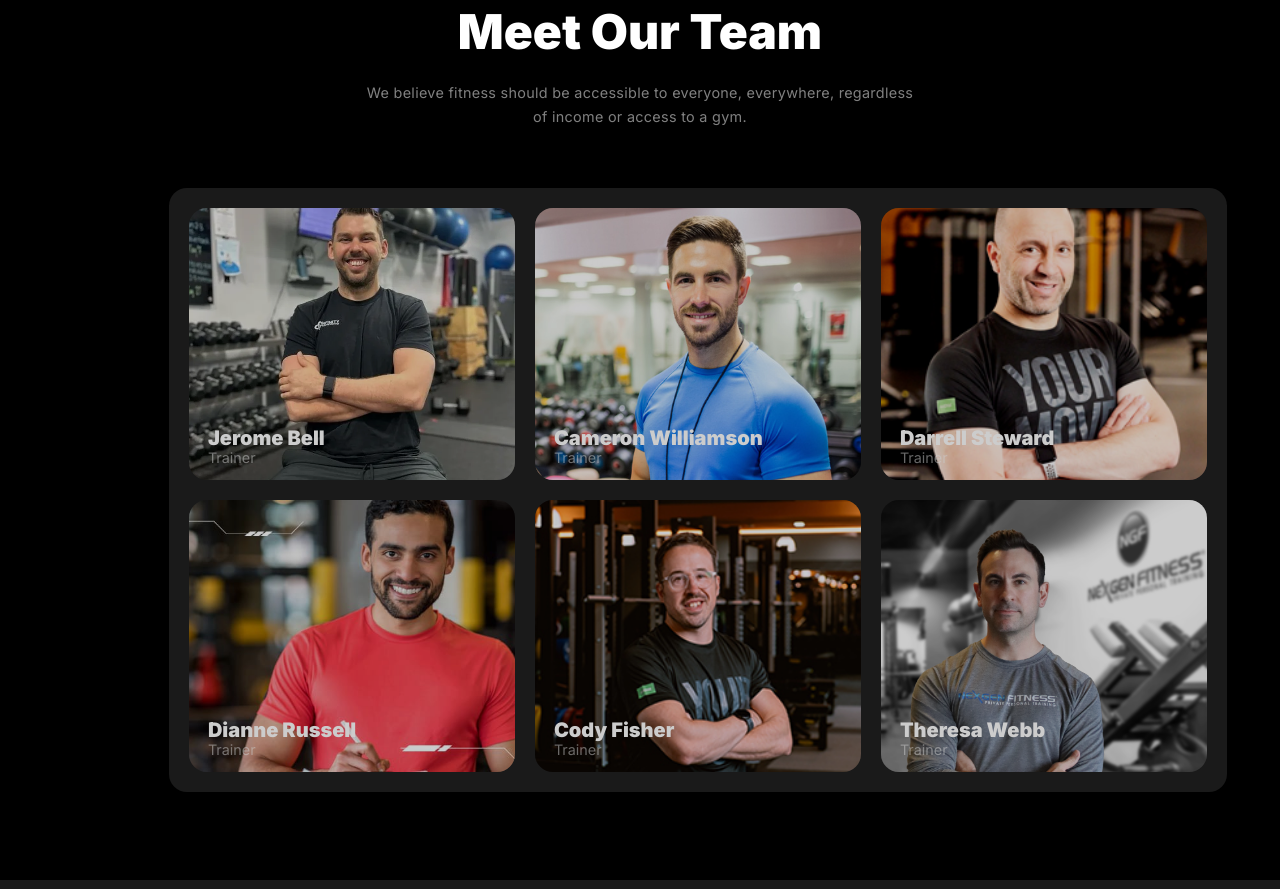
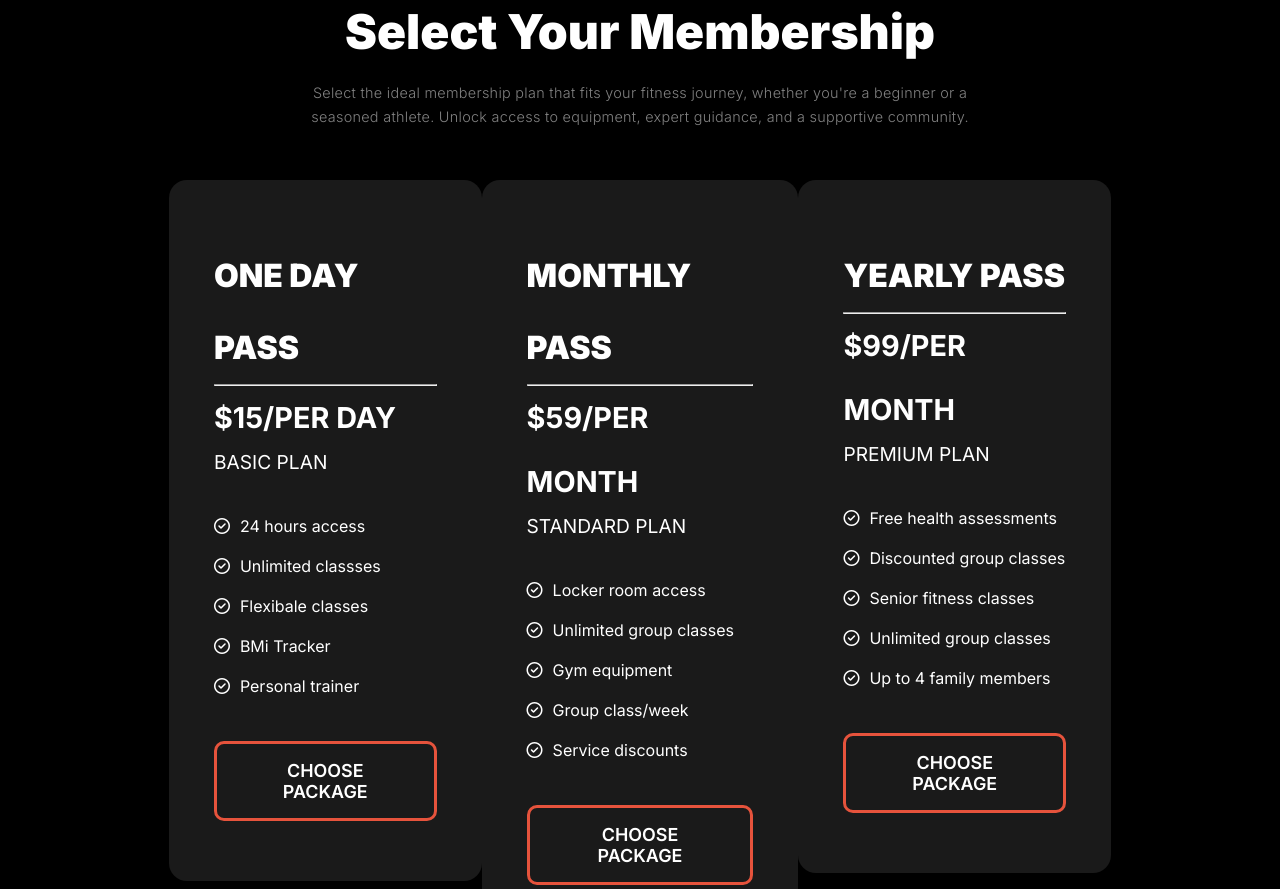
Before and after one commit to mrakashsaha/A2-Versatile, a plain HTML site: page index.html in a window 1280 px wide. Shown: the part 2590-3479 px from the top of the page. Drawn offline with Linux system fonts and the light colour scheme.

Commit message:
Everything completed

```diff
--- a/index.html
+++ b/index.html
@@ -152,9 +152,11 @@
                             </select>
                             <select class="activity" name="" id="">
                                 <option value="">Select an activity factor</option>
-                                <option value="activity 1">Activity 1</option>
-                                <option value="activity 2">Activity 2</option>
-                                <option value="activity 3">Activity 3</option>
+                                <option value="activity 1">Little or no Exercise / desk job</option>
+                                <option value="activity 2">Light exercise / sports 1 – 3 days/ week</option>
+                                <option value="activity 3">Moderate Exercise, sports 3 – 5 days </option>
+                                <option value="activity 3">Heavy Exercise / sports 6 – 7 days / week </option>
+                                <option value="activity 3">Very heavy exercise/ physical job / training 2 x / day </option>
                             </select>
                         </div>
                         <div>
@@ -163,6 +165,63 @@
                     </form>
                 </div>
               </div>
+            </div>
+        </section>
+        <section class="membership smart-container">
+            <div class="membership-heading">
+                <h2 class="content-heading">Select Your Membership</h2>
+                <p class="content-para membership-para">Select the ideal membership plan that fits your fitness journey, whether you're a beginner or a seasoned athlete. Unlock access to equipment, expert guidance, and a supportive community.</p>
+            </div>
+            <div class="membership-cards">
+                <div class="membership-card">
+                    <div class="ship-card-container">
+                        <h4>One Day Pass</h4>
+                        <hr>
+                        <h5>$15/Per Day</h4>
+                        <p>Basic Plan</p>
+                        <ul>
+                            <li><i class="fa-regular fa-circle-check circle-check"></i>24 hours access</li>
+                            <li><i class="fa-regular fa-circle-check circle-check"></i>Unlimited classses</li>
+                            <li><i class="fa-regular fa-circle-check circle-check"></i>Flexibale classes</li>
+                            <li><i class="fa-regular fa-circle-check circle-check"></i>BMi Tracker</li>
+                            <li><i class="fa-regular fa-circle-check circle-check"></i>Personal trainer</li>
+                        </ul>
+                        <button class="primary choose">CHOOSE PACKAGE</button>
+                    </div>
+                </div>
+                <div class="membership-card">
+                    <div class="ship-card-container">
+                        <h4>Monthly Pass</h4>
+                        <hr>
+                        <h5>$59/Per month</h4>
+                        <p>Standard Plan</p>
+                        <ul>
+                            <li><i class="fa-regular fa-circle-check circle-check"></i>Locker room access</li>
+                            <li><i class="fa-regular fa-circle-check circle-check"></i>Unlimited group classes</li>
+                            <li><i class="fa-regular fa-circle-check circle-check"></i>Gym equipment</li>
+                            <li><i class="fa-regular fa-circle-check circle-check"></i>Group class/week</li>
+                            <li><i class="fa-regular fa-circle-check circle-check"></i>Service discounts</li>
+                        </ul>
+                        <button class="primary choose">CHOOSE PACKAGE</button>
+                    </div>
+                </div>
+                <div class="membership-card">
+                    <div class="ship-card-container">
+                        <h4>Yearly Pass</h4>
+                        <hr>
+                        <h5>$99/Per month</h4>
+                        <p>Premium Plan</p>
+                        <ul>
+                            <li><i class="fa-regular fa-circle-check circle-check"></i>Free health assessments</li>
+                            <li><i class="fa-regular fa-circle-check circle-check"></i>Discounted group classes</li>
+                            <li><i class="fa-regular fa-circle-check circle-check"></i>Senior fitness classes</li>
+                            <li><i class="fa-regular fa-circle-check circle-check"></i>Unlimited group classes</li>
+                            <li><i class="fa-regular fa-circle-check circle-check"></i>Up to 4 family members</li>
+                        </ul>
+                        <button class="primary choose">CHOOSE PACKAGE</button>
+                    </div>
+                </div>
+
             </div>
         </section>
         <section class="meet smart-container">
@@ -250,7 +309,7 @@
                 </div>
                 </div>
             </div>
-            <hr>
+            <hr class="above-copyright">
             <p class="copyright">All right reserved @Fitness 2024</p>
         </section>
     </footer>
--- a/style.css
+++ b/style.css
@@ -1,5 +1,6 @@
 /* Font Importing and font styles */
 @import url('https://fonts.googleapis.com/css2?family=Inter:wght@100..900&display=swap');
+@import url('https://cdnjs.cloudflare.com/ajax/libs/font-awesome/6.6.0/css/all.min.css');
 @font-face {
     font-family:'Miama';
     src: url('fonts/Miama.ttf');
@@ -561,7 +562,7 @@ footer {
     margin-bottom:20px;
 }
 
-hr {
+.above-copyright {
     color:rgba(255, 255, 255, 0.1);
     border:1px solid;
     margin-top:60px;
@@ -583,7 +584,80 @@ hr {
     padding:36px 0px;
 }
 
+/* Option section Membership */
 
+.membership {
+    margin-top:88px;
+}
+.membership-heading h2  {
+    text-align: center;
+}
+
+.membership-para {
+    width:72%;
+    text-align: center;
+    margin: 20px auto;
+
+}
+
+.ship-card-container{
+    background-color: #1a1a1a;
+    padding: 60px 45px;
+    border-radius: 18px;
+}
+
+
+.ship-card-container>h4 {
+    font-size: 2rem;
+    font-weight: 900;
+    text-transform: uppercase;
+    line-height: 4.5rem;
+}
+
+
+.ship-card-container>h5 {
+    font-size: 1.8rem;
+    font-weight: 700;
+    text-transform: uppercase;
+    line-height: 4rem;
+}
+
+
+.ship-card-container>p {
+    font-size: 1.2rem;
+    font-weight: 400;
+    text-transform: uppercase;
+    margin-bottom: 32px;
+    /* line-height: 4rem; */
+}
+
+.membership-cards {
+    display: flex;
+    flex-direction: row;
+    justify-content: space-between;
+    margin-top:50px;
+}
+
+.ship-card-container>ul {
+    list-style-type: none;
+
+}
+
+.ship-card-container>ul>li{
+    background:20px;
+    padding:10px 0px;
+}
+
+.choose {
+    margin-top:35px;
+    border-radius: 10px;
+    border:3px solid #E6533C;
+    background-color: transparent;
+}
+
+.circle-check{
+    padding-right:10px;
+}
 
 
 /* Responsive for Mobile Devices */
@@ -820,7 +894,7 @@ hr {
         margin-bottom: 30px;
     }
 
-    hr {
+    .above-copyright {
         margin-top:10px;
     }
 
@@ -833,4 +907,25 @@ letter-spacing: 0.3px;
 text-align: left;
     }
 
+    /* Membership */
+
+    .membership{
+        margin-top:50px;
+    }
+    .membership-cards {
+        flex-direction: column;
+
+    }
+
+    .membership-card {
+        margin-top:20px;
+    }
+    .membership-para {
+        width:85%;
+        text-align: center;
+    }
+
+    .membership-header {
+        font-size:1.8rem;
+    }
 }
```
Also changed, not shown: images/exported/check-circle.svg (added).
